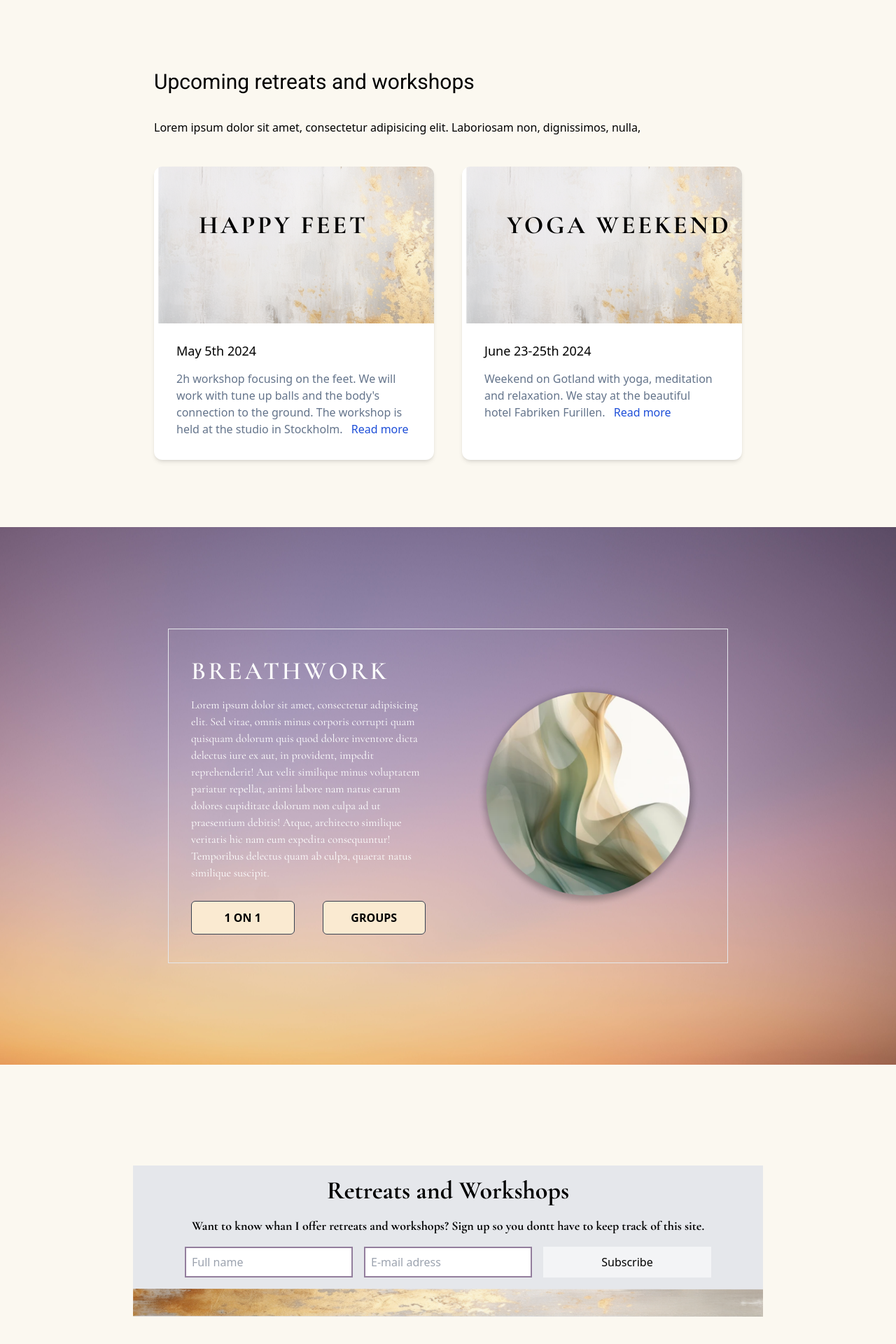
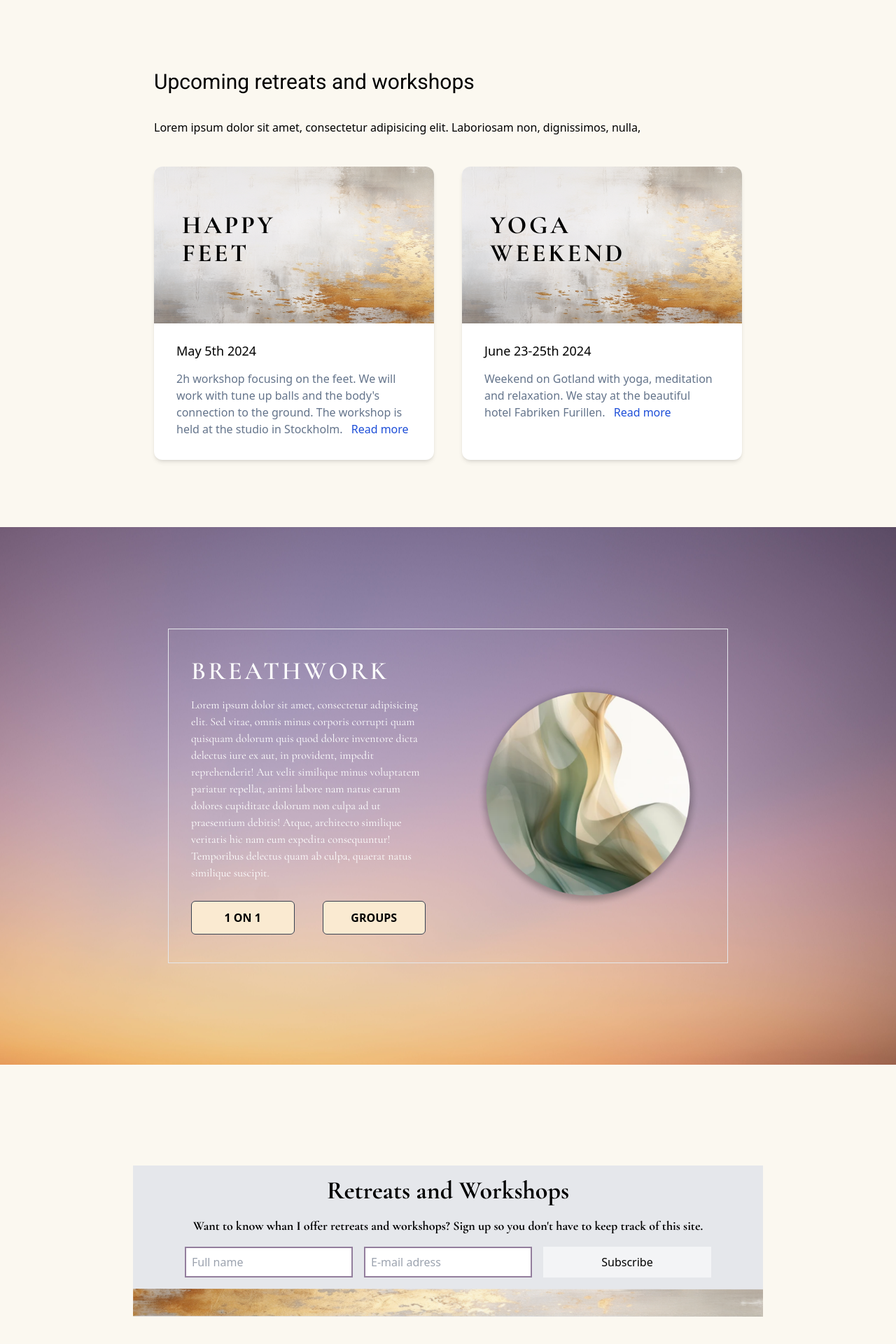
Before and after one commit to frykhamn/isa, a React (Vite) app: page / in a window 1280 px wide. Shown: the part 3523-5443 px from the top of the page at 70% size. Built offline with nearby package versions, Linux system fonts and the light colour scheme.

Commit message:
cards image done

```diff
--- a/src/componenets/MailSection.jsx
+++ b/src/componenets/MailSection.jsx
@@ -13,7 +13,7 @@ export const MailSection = () => {
           Retreats and Workshops
         </h1>
         <p className="text-center px-4  mt-4 text-lg font-cor font-bold">
-          Want to know whan I offer retreats and workshops? Sign up so you dontt
+          Want to know whan I offer retreats and workshops? Sign up so you don't
           have to keep track of this site.
         </p>
         <div className="flex flex-col pb-4 lg:flex-row gap-4 mt-4">
--- a/src/pages/home-page/components/BreathworkSection.jsx
+++ b/src/pages/home-page/components/BreathworkSection.jsx
@@ -1,6 +1,5 @@
 import React from "react";
 import circle from "./../../../assets/circle.png";
-import { Link } from "react-router-dom";
 import Button from "../../../componenets/Button";
 
 export const BreathworkSection = () => {
--- a/src/pages/home-page/components/RetreatsSection.jsx
+++ b/src/pages/home-page/components/RetreatsSection.jsx
@@ -1,5 +1,6 @@
 import React from "react";
 import gold from "../../../assets/gold.png";
+
 import { Link, useNavigate } from "react-router-dom";
 
 export const RetreatsSection = () => {
@@ -48,15 +49,15 @@ const Card = ({ retreat }) => {
   };
 
   return (
-    <div className="max-w-md mx-auto bg-white rounded-xl shadow-md overflow-hidden md:max-w-lg">
+    <div className="max-w-md mx-auto bg-white rounded-xl shadow-md overflow-hidden ">
       <div className="flex flex-col">
         <div className="relative">
           <img
-            className="h-56 w-full object-cover"
+            className="h-56 w-full ml-0"
             src={image}
             alt="information about retreat"
           />
-          <span className="absolute top-16 left-16 right-0 bottom-0">
+          <span className="absolute top-16 left-10 right-0 bottom-0 max-w-20">
             <h2 className="uppercase text-4xl font-cor font-bold tracking-widest">{retreat.title}</h2>
           </span>
         </div>
--- a/src/pages/home-page/components/TreatmenstSection.jsx
+++ b/src/pages/home-page/components/TreatmenstSection.jsx
@@ -59,7 +59,7 @@ export const TreatmenstSection = () => {
         </ul>
       </div>
       <div className="relative md:max-h-[28rem] overflow-hidden rounded-lg">
-        <img src={wave} alt="Body Illustration" className="object-fit md:w-full md:h-full " />
+        <img src={wave} alt="Body Illustration" className="object-fit sm:w-[448px] md:h-full " />
       </div>
     </div>
   );
```
Also changed, not shown: src/assets/gold.png.
